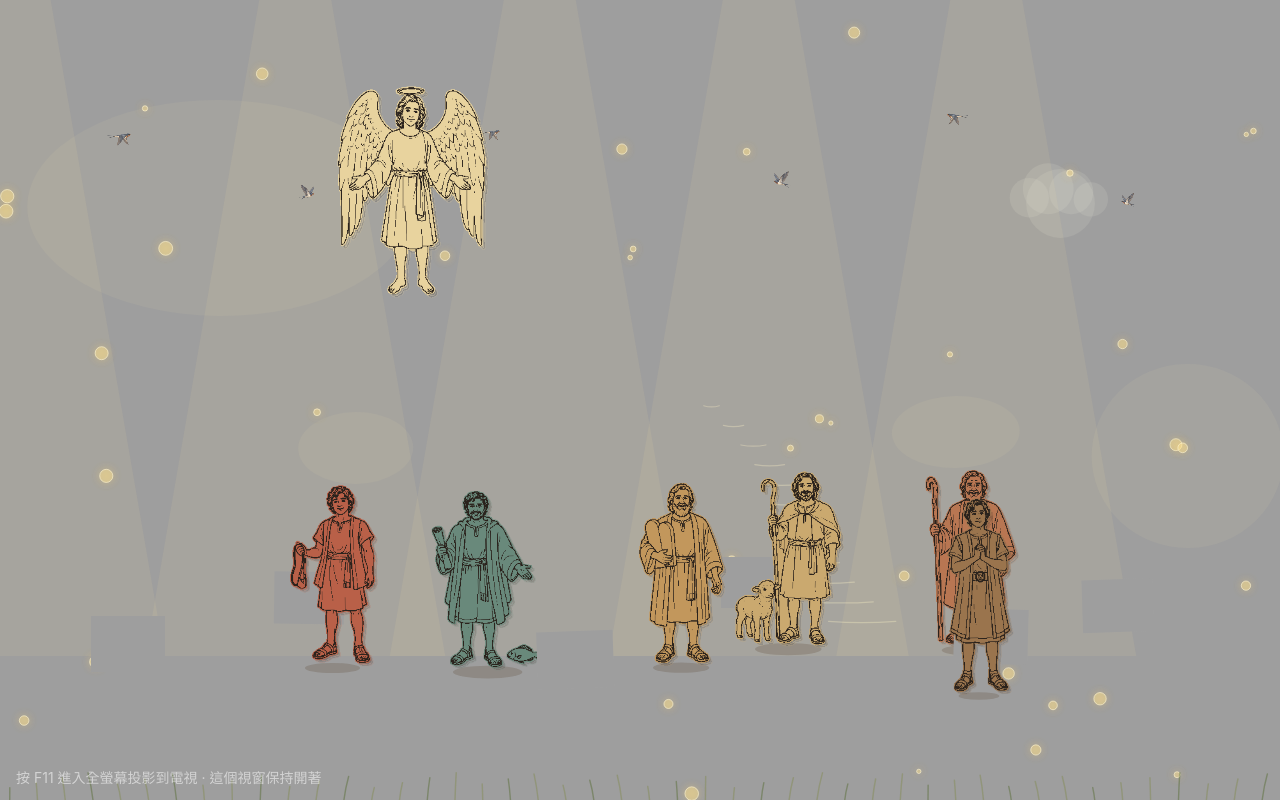
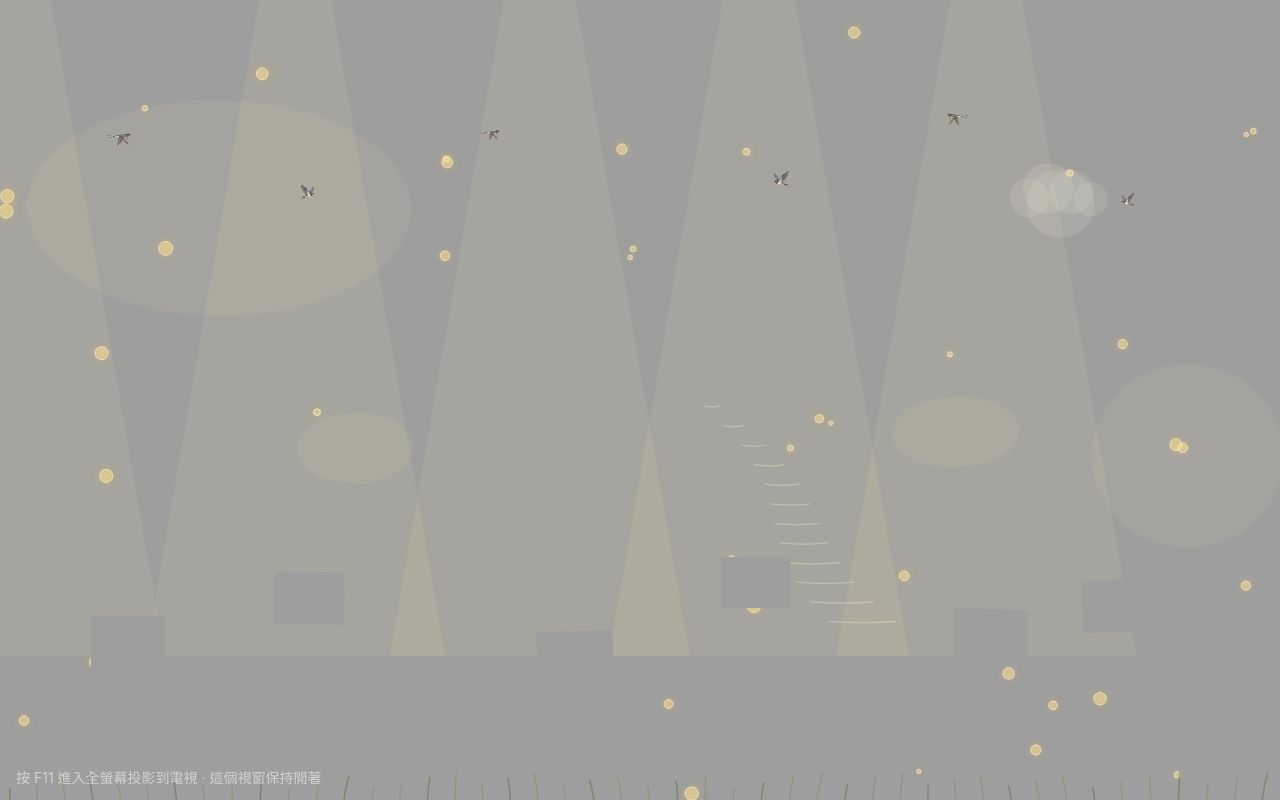
Before and after one commit to bradylc0331-cyber/aquarium-game, a website: page display.html in a window 1280 px wide. Drawn offline with Linux system fonts and the light colour scheme; animation ran at ten frames a second.

Commit message:
feat: 拿掉開場的單色示範人物
示範人物是 display.html 現產的單色剪影（artworkId `demo-<species>`），
不是掃描進來的作品，也沒有存進 IndexedDB。開發期間用來讓畫面不空，
現在有真的作品了就不需要，Brady 也不想在畫面上看到它們。

一併拿掉只服務示範人物的東西：DEMO_COLORS、imageCache、loadImage、
textureFromImageData、makeDemoTexture、seedDemoCreatures，以及
Creature 的 isDemo（全專案只有寫入、沒有任何地方讀取，示範人物拿掉
之後它永遠不可能為 true）。

孩子作品的還原路徑完全沒動：restoreSavedArtworks 與 store 一行未改，
IndexedDB 裡既有的作品照常在重新整理後找回來。

注意副作用：沒有作品時畫面會是空的草地，不再有暖色剪影墊場。

驗證：瀏覽器載入 display.html，characterCount 由 7（全是示範人物）
變成 0，無 JS 錯誤，storeAvailable 仍為 true。

Co-Authored-By: Claude Opus 5 <noreply@anthropic.com>

```diff
--- a/display.html
+++ b/display.html
@@ -88,7 +88,6 @@
         canvasWidth: canvas.width,
         canvasHeight: canvas.height,
         spawn,
-        isDemo: work.isDemo === true,
         groundTop: walkable.top,
         groundBottom: walkable.bottom,
       });
@@ -119,90 +118,6 @@
     savedCount: () => store.loadAll().then((records) => records.length),
     savedIds: () => store.loadAll().then((records) => records.map((r) => r.artworkId)),
   };
-
-  // 開場先放入幾位暖色調的示範人物，真的掃描結果進來時一樣加進同一個陣列。
-  const DEMO_COLORS = {
-    noah: [184, 118, 82], moses: [194, 151, 92], david: [185, 96, 72],
-    daniel: [154, 116, 77], jonah: [105, 137, 123], shepherd: [202, 169, 111],
-    angel: [232, 211, 158],
-  };
-  const imageCache = new Map();
-
-  function loadImage(src) {
-    if (imageCache.has(src)) return imageCache.get(src);
-    const promise = new Promise((resolve, reject) => {
-      const image = new Image();
-      image.onload = () => resolve(image);
-      image.onerror = () => reject(new Error('讀取人物素材失敗：' + src));
-      image.src = src;
-    });
-    imageCache.set(src, promise);
-    return promise;
-  }
-
-  function textureFromImageData(imageData) {
-    const c = document.createElement('canvas');
-    c.width = imageData.width; c.height = imageData.height;
-    c.getContext('2d').putImageData(new ImageData(imageData.data, imageData.width, imageData.height), 0, 0);
-    return c;
-  }
-
-  async function makeDemoTexture(species) {
-    const [, , vw, vh] = species.viewBox.split(' ').map(Number);
-    let maskCanvas;
-    if (species.mask) {
-      const image = await loadImage(species.mask);
-      maskCanvas = document.createElement('canvas');
-      maskCanvas.width = vw;
-      maskCanvas.height = vh;
-      maskCanvas.getContext('2d').drawImage(image, 0, 0, vw, vh);
-    } else {
-      const maskSvg = SvgRaster.nativeMaskSVG(species);
-      maskCanvas = await SvgRaster.rasterizeSVGToCanvas(maskSvg, vw, vh);
-    }
-    const maskData = maskCanvas.getContext('2d').getImageData(0, 0, vw, vh);
-    const color = Extract.solidColorImageData(vw, vh, DEMO_COLORS[species.id] || [200, 200, 200]);
-    const merged = Extract.applyMaskToImageData(color, maskData);
-    if (species.art) {
-      const artImage = await loadImage(species.art);
-      const artCanvas = document.createElement('canvas');
-      artCanvas.width = vw;
-      artCanvas.height = vh;
-      artCanvas.getContext('2d').drawImage(artImage, 0, 0, vw, vh);
-      const art = artCanvas.getContext('2d').getImageData(0, 0, vw, vh).data;
-      for (let i = 0; i < merged.data.length; i += 4) {
-        const luma = (art[i] * 0.299) + (art[i + 1] * 0.587) + (art[i + 2] * 0.114);
-        if (luma < 205 && merged.data[i + 3] > 0) {
-          merged.data[i] = 42;
-          merged.data[i + 1] = 34;
-          merged.data[i + 2] = 28;
-        }
-      }
-    }
-    const box = Extract.boundingBoxOfAlpha(merged, 20);
-    if (!box) return null;
-    const cropped = Extract.cropImageData(merged, box, 4);
-    return textureFromImageData(cropped);
-  }
-
-  // 示範人物走同一個 manager，才會一起算進 15 位的 FIFO 名額。
-  // 只補到「還原完之後剩下的空位」為止——孩子的作品優先於示範人物，
-  // 塞滿再讓 FIFO 去擠的話，被擠掉的會是剛還原回來的真作品。
-  async function seedDemoCreatures(slots) {
-    for (const species of Species.SPECIES) {
-      if (slots <= 0) return;
-      const image = await makeDemoTexture(species);
-      if (!image) continue;
-      const result = manager.enqueue({
-        artworkId: `demo-${species.id}`,
-        speciesId: species.id,
-        image,
-        ts: 0,
-        isDemo: true,
-      });
-      if (result === 'accepted') slots--;
-    }
-  }
 
   // 存進 IndexedDB 的作品，重新整理之後還原。
   //
@@ -250,7 +165,6 @@
       restored = 0; // 還原失敗就當作全新的一場，不能讓畫面開不起來
     }
     if (restored > 0) showToast(`已找回 ${restored} 張作品`);
-    await seedDemoCreatures(manager.maxCharacters - restored);
     store.prune();
   })();
 
--- a/src/creature.js
+++ b/src/creature.js
@@ -137,7 +137,7 @@
 
   class Creature {
     constructor({
-      artworkId, image, species, canvasWidth, canvasHeight, spawn, isDemo = false,
+      artworkId, image, species, canvasWidth, canvasHeight, spawn,
       groundTop, groundBottom,
     }) {
       this.artworkId = artworkId;
@@ -145,7 +145,6 @@
       this.species = species;
       this.canvasWidth = canvasWidth;
       this.canvasHeight = canvasHeight;
-      this.isDemo = isDemo;
 
       const swim = species.swim;
       this.style = swim.style;
```
